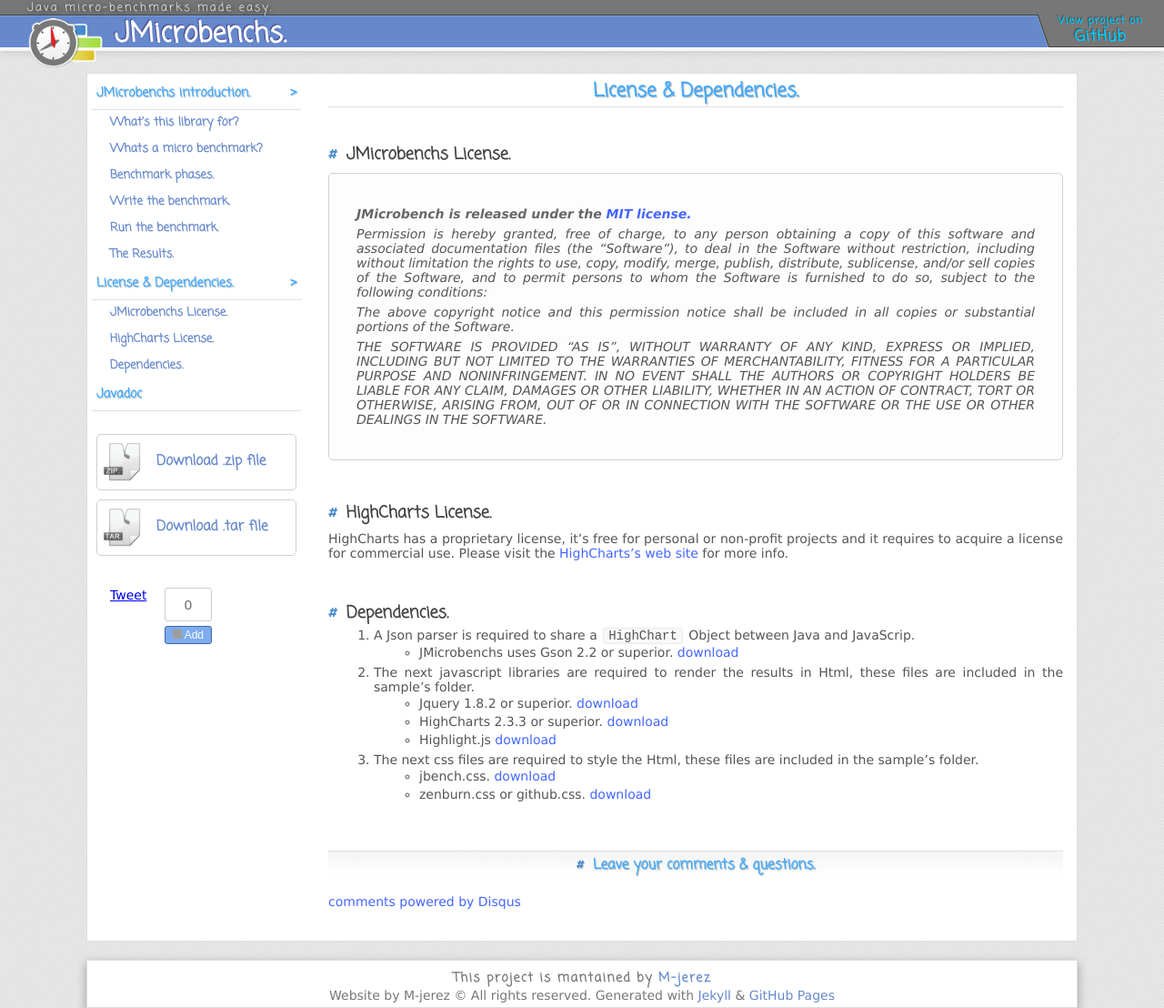
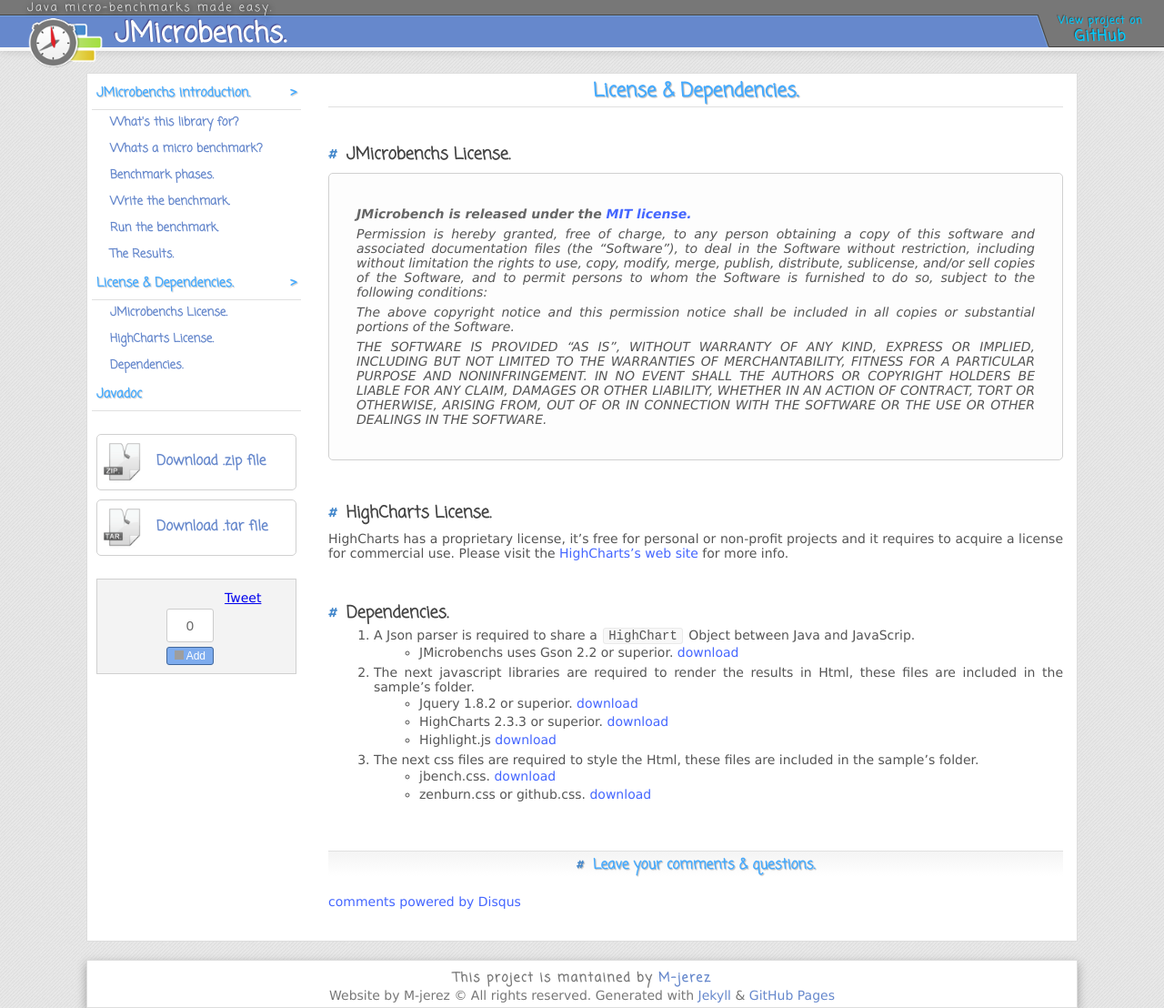
Before and after one commit to M-jerez/JMicrobenchs, a Jekyll site: the page built from _posts/9990-01-01-licenses.md, in a window 1280 px wide and 1108 px high. Shown: the whole window at 91% size. Built offline with Jekyll 4.4.1, drawn with Linux system fonts in a browser that asks for light colours; nearby versions of some CDN libraries; a script that is not in the unit is left out; comment, search, counter and statistics services are not loaded; grey boxes are pictures that could not be loaded.

Commit message:
update style

```diff
--- a/css/sharre.css
+++ b/css/sharre.css
@@ -1,10 +1,12 @@
 #socialmedia{
 	padding: 10px;
 	overflow: hidden;
-	margin: 25px auto;
-	width: 190px;
+	margin: 25px 10px;
+	border: solid #D0D0D0 1px;
+	background: #F3F3F3;
 }
 .sharrre .button{
     float:left;
     width:60px;
+    padding: 2px;
  }
```
